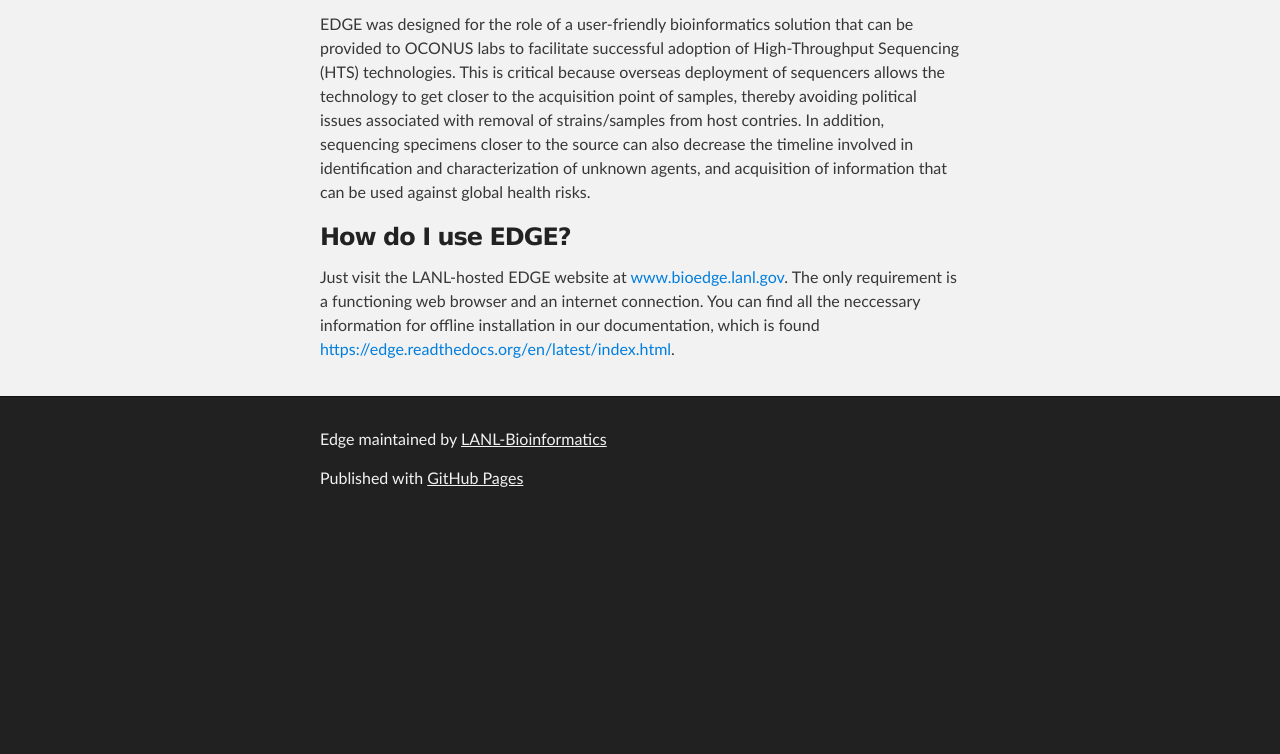
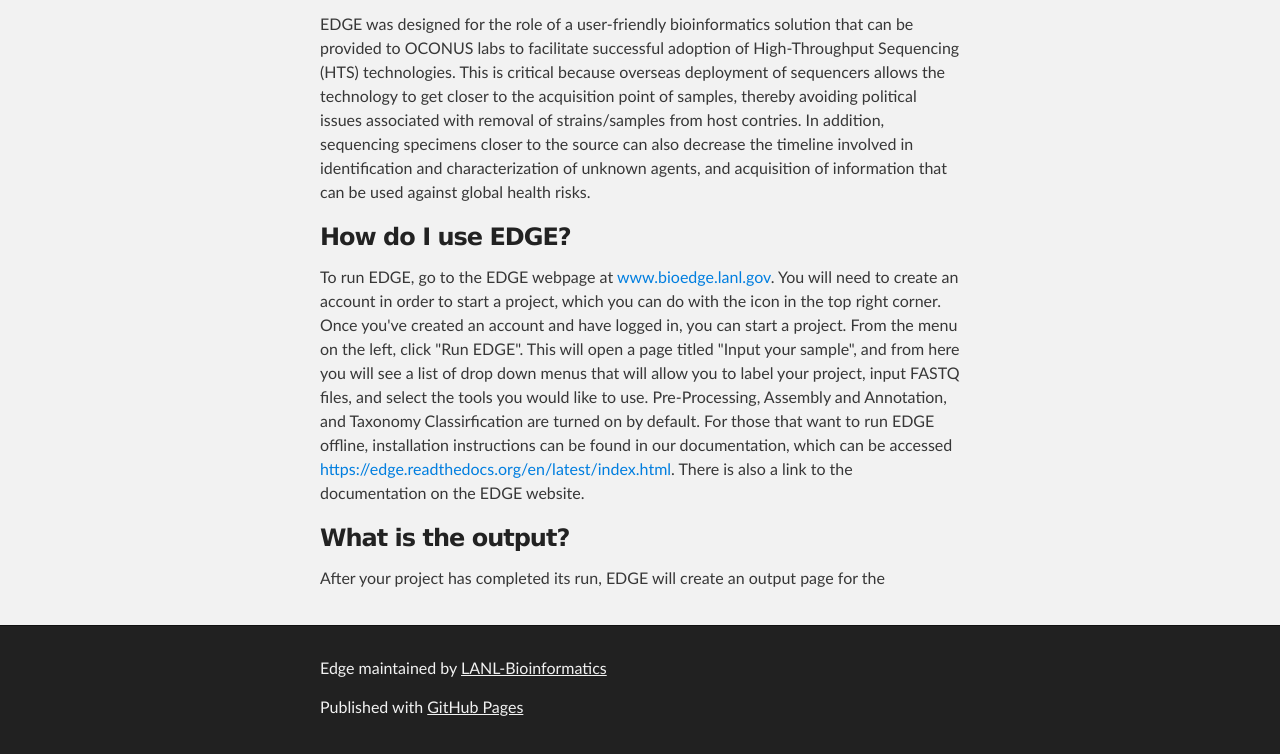
Before and after one commit to LANL-Bioinformatics/EDGE, a plain HTML site: page index.html in a window 1280 px wide. Shown: the part 540-1294 px from the top of the page. Before the commit the page ends 1065 px from the top, so only its background shows below. Drawn offline with Linux system fonts and the light colour scheme.

Commit message:
Update index.html

```diff
--- a/index.html
+++ b/index.html
@@ -48,12 +48,15 @@ EDGE was designed for the role of a user-friendly bioinformatics solution that c
 
 <h3><a id="designer-templates" class="anchor" href="#designer-templates" aria-hidden="true"><span class="octicon octicon-link"></span></a>How do I use EDGE?</h3>
 <p>
-Just visit the LANL-hosted EDGE website at <a href="https://www.bioedge.lanl.gov">www.bioedge.lanl.gov</a>. The only requirement is a functioning web browser and an internet connection. You can find all the neccessary information for offline installation in our documentation, which is found <a href="here">https://edge.readthedocs.org/en/latest/index.html</a>.
+To run EDGE, go to the EDGE webpage at <a href="https://www.bioedge.lanl.gov">www.bioedge.lanl.gov</a>. You will need to create an account in order to start a project, which you can do with the icon in the top right corner. Once you've created an account and have logged in, you can start a project. From the menu on the left, click "Run EDGE". This will open a page titled "Input your sample", and from here you will see a list of drop down menus that will allow you to label your project, input FASTQ files, and select the tools you would like to use. Pre-Processing, Assembly and Annotation, and Taxonomy Classirfication are turned on by default.
+
+For those that want to run EDGE offline, installation instructions can be found in our documentation, which can be accessed <a href="here">https://edge.readthedocs.org/en/latest/index.html</a>. There is also a link to the documentation on the EDGE website.
 </p>
 
-<!--<h3><a id="designer-templates" class="anchor" href="#designer-templates" aria-hidden="true"><span class="octicon octicon-link"></span></a>How do I contact?</h3>
--->
-
+<h3><a id="designer-templates" class="anchor" href="#designer-templates" aria-hidden="true"><span class="octicon octicon-link"></span></a>What is the output?</h3>
+<p>
+  After your project has completed its run, EDGE will create an output page for the
+</p>
 <!--
 <p>Having trouble with edge? Check out the documentation at <a href="https://edge.readthedocs.org/en/latest/">https://edge.readthedocs.org/en/latest/</a> or contact <a href="mailto:support@github.com">support@github.com</a> and we’ll help you sort it out.</p>
 -->
```
